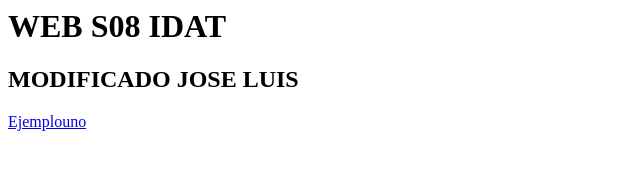
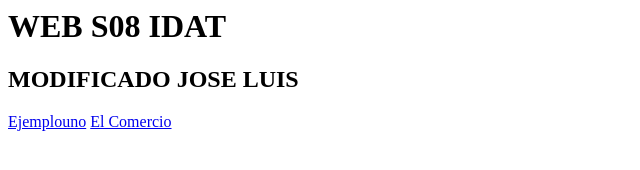
Before and after one commit to jlve78/WEBS08, a plain HTML site: page index.html in a window 1280 px wide. Shown: the whole page, without its empty margins (0-640 px from the left). Drawn offline with Linux system fonts and the light colour scheme.

Commit message:
enlazando

```diff
--- a/index.html
+++ b/index.html
@@ -1,3 +1,4 @@
 <h1> WEB S08 IDAT </h1>
 <h2> MODIFICADO JOSE LUIS </h2>
  <a href="ejemplo1.html">Ejemplouno</a>
+ <a href="https://elcomercio.pe/">El Comercio</a>
```
